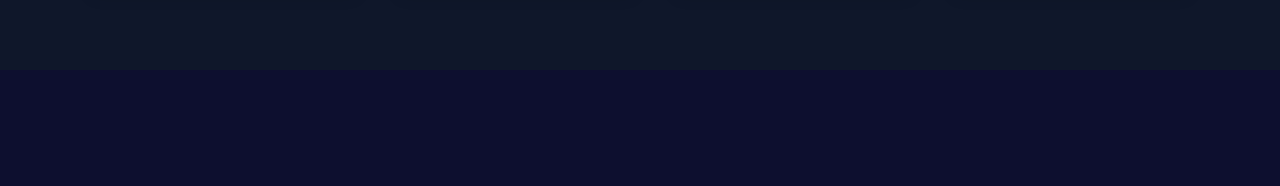
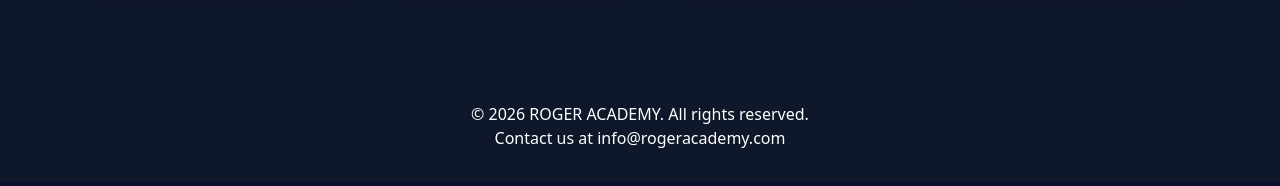
Before and after one commit to surya-jsdev/React-turfapp, a React (Vite) app: page / in a window 1280 px wide. Shown: the part 1050-1236 px from the top of the page. Before the commit the page ends 1152 px from the top, so only its background shows below. Built offline with nearby package versions, Linux system fonts and the light colour scheme.

Commit message:
footer component added

```diff
--- /dev/null
+++ b/src/Footer.jsx
@@ -0,0 +1,12 @@
+import React from 'react';
+
+function Footer() {
+    return (
+        <footer className="bg-[#0f172a] text-white py-8 text-center">
+            <p>&copy; 2026 ROGER ACADEMY. All rights reserved.</p>
+            <p>Contact us at info@rogeracademy.com</p>
+        </footer>
+    );
+}
+
+export default Footer;
--- a/src/SlotBooking.jsx
+++ b/src/SlotBooking.jsx
@@ -17,7 +17,7 @@ function SlotBooking() {
           {timeslot.map((slot, index) => (
             <div
               key={index}
-              className="p-3 border rounded-lg text-center cursor-pointer hover:bg-blue-500 hover:text-white transition"
+              className="p-4 border rounded-lg text-center text-white cursor-pointer w-xs hover:bg-blue-500 hover:text-white transition"
             >
               {slot.timeslot}
             </div>
--- a/src/home-page/home.jsx
+++ b/src/home-page/home.jsx
@@ -1,8 +1,8 @@
-
 import { ArrowRight } from 'lucide-react'
 import { useNavigate } from 'react-router-dom'
 import { turf } from '../services/api'
 import { Link } from 'react-router-dom'
+import Footer from '../footer.jsx'  // Updated path to point to src\footer.jsx
 
 function Home() {
     const navigate = useNavigate()
@@ -53,8 +53,11 @@ function Home() {
                     ))}
                 </div>
             </section>
+            <Footer />
         </>
+
     )
+
 }
 
 export default Home
```
Also changed, not shown: src/footer/footer.jsx (deleted).
